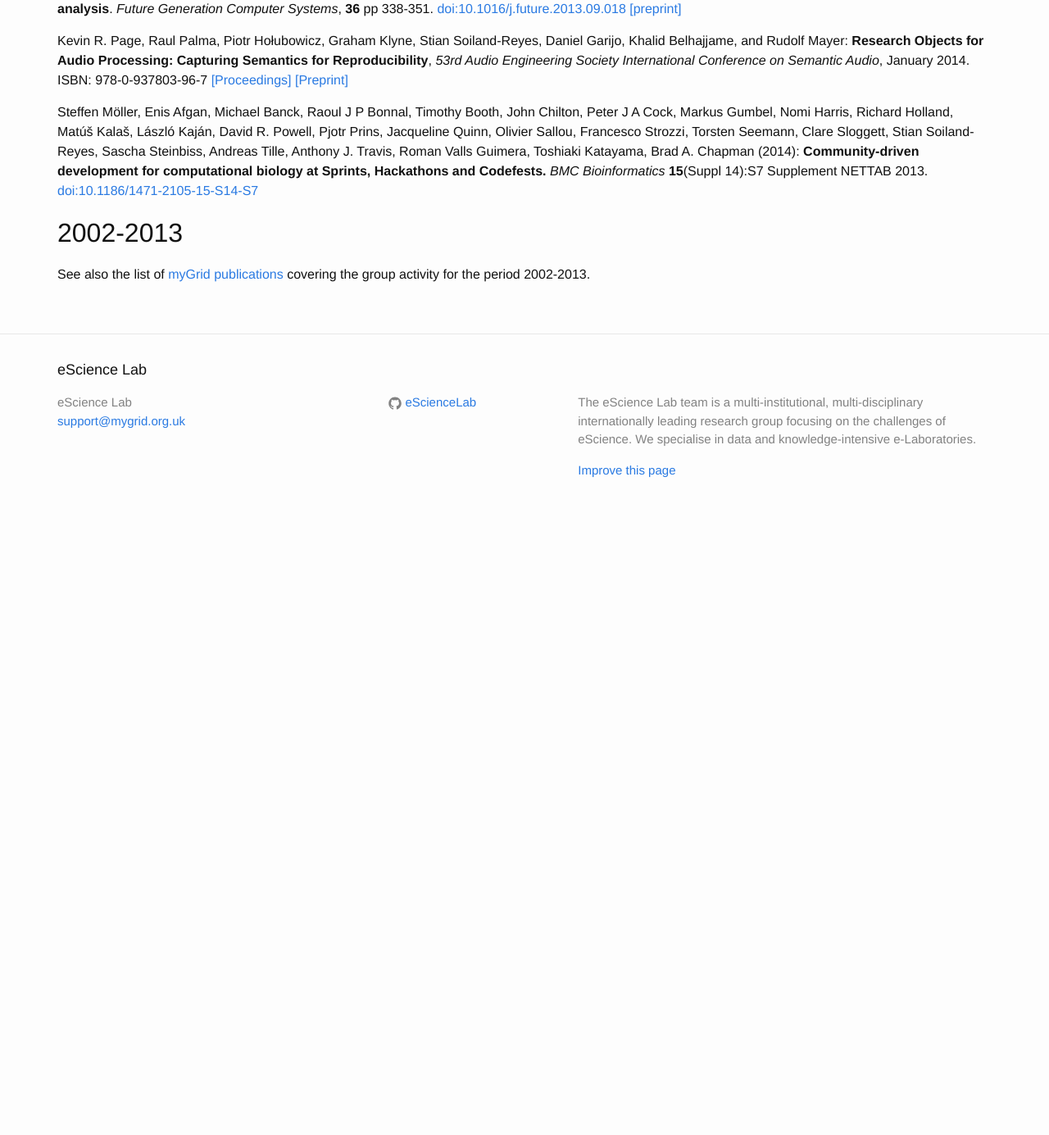
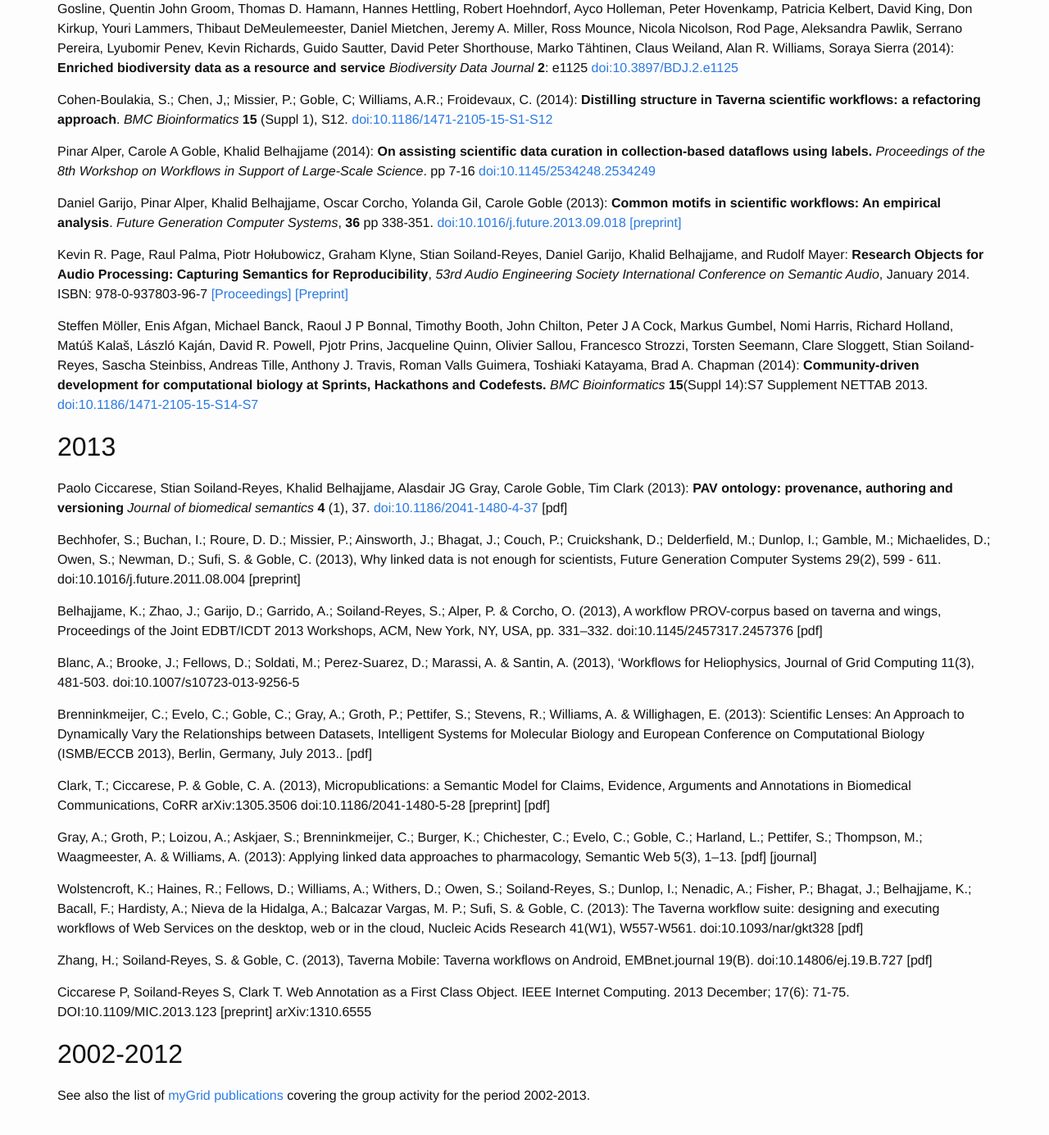
Before and after one commit to eScienceLab/eScienceLab.github.io, a Jekyll site: the page built from publications/index.md, in a window 1280 px wide and 1400 px high, scrolled down 726 px. Shown: the top 1385 px of the window at 82% size. Built offline with Jekyll 4.4.1, drawn with Linux system fonts in a browser that asks for light colours; before the commit the page ends 1356 px from its top, so only the background shows below that; some of the changed text lies outside the part shown.

Commit message:
Update index.md

```diff
--- a/publications/index.md
+++ b/publications/index.md
@@ -3,7 +3,16 @@
 title: Publications
 ---
 
-This is a list of recent publications made by the [eScience lab team](../people/).
+This is a list of recent publications made by the [eScience lab team](../people/). It might not be complete, also check out the Google Scholar profiles of researchers like:
+
+ * Carole Goble
+ * Alan Williams
+ * Norman Morrison
+ *
+
+## 2015
+
+Khalid Belhajjame, Jun Zhao, Daniel Garijo, Matthew Gamble, Kristina Hettne, Raul Palma, Eleni Mina, Oscar Corcho, José Manuel Gómez-Pérez, Sean Bechhofer, Graham Klyne, Carole Goble (2015): **Using a suite of ontologies for preserving workflow-centric research objects** _Journal of Web Semantics: Scence, Services and Agents on the World Wide Web_ **32** May 2015 pp 16-42, [doi:10.1016/j.websem.2015.01.003](http://dx.doi.org/10.1016/j.websem.2015.01.003)
 
 ## 2014
 Cherian Mathew, Anton Güntsch, Matthias Obst, Saverio Vicario, Robert Haines, Alan R. Williams, Yde de Jong, Carole Goble (2014): **A semi-automated workflow for biodiversity data retrieval, cleaning, and quality control**. _Biodiversity Data Journal 12/2014_; **2**:e4221. [doi:10.3897/BDJ.2.e4221](http://dx.doi.org/10.3897/BDJ.2.e4221)
@@ -23,7 +32,29 @@
 
 Steffen Möller, Enis Afgan, Michael Banck, Raoul J P Bonnal, Timothy Booth, John Chilton, Peter J A Cock, Markus Gumbel, Nomi Harris, Richard Holland, Matúš Kalaš, László Kaján, David R. Powell, Pjotr Prins, Jacqueline Quinn, Olivier Sallou, Francesco Strozzi, Torsten Seemann, Clare Sloggett, Stian Soiland-Reyes, Sascha Steinbiss, Andreas Tille, Anthony J. Travis, Roman Valls Guimera, Toshiaki Katayama, Brad A. Chapman (2014): **Community-driven development for computational biology at Sprints, Hackathons and Codefests.** _BMC Bioinformatics_ **15**(Suppl 14):S7 Supplement NETTAB 2013.  [doi:10.1186/1471-2105-15-S14-S7](http://dx.doi.org/10.1186/1471-2105-15-S14-S7)
 
-## 2002-2013
+## 2013
+
+Paolo Ciccarese, Stian Soiland-Reyes, Khalid Belhajjame, Alasdair JG Gray, Carole Goble, Tim Clark (2013): **PAV ontology: provenance, authoring and versioning** _Journal of biomedical semantics_ **4** (1), 37. [doi:10.1186/2041-1480-4-37](http://dx.doi.orgd/resoi:10.1186/2041-1480-4-37) [pdf]
+
+Bechhofer, S.; Buchan, I.; Roure, D. D.; Missier, P.; Ainsworth, J.; Bhagat, J.; Couch, P.; Cruickshank, D.; Delderfield, M.; Dunlop, I.; Gamble, M.; Michaelides, D.; Owen, S.; Newman, D.; Sufi, S. & Goble, C. (2013), Why linked data is not enough for scientists, Future Generation Computer Systems  29(2), 599 - 611. doi:10.1016/j.future.2011.08.004 [preprint]
+
+Belhajjame, K.; Zhao, J.; Garijo, D.; Garrido, A.; Soiland-Reyes, S.; Alper, P. & Corcho, O. (2013), A workflow PROV-corpus based on taverna and wings, Proceedings of the Joint EDBT/ICDT 2013 Workshops, ACM, New York, NY, USA, pp. 331–332. doi:10.1145/2457317.2457376  [pdf]
+
+Blanc, A.; Brooke, J.; Fellows, D.; Soldati, M.; Perez-Suarez, D.; Marassi, A. & Santin, A. (2013), 'Workflows for Heliophysics, Journal of Grid Computing 11(3), 481-503. doi:10.1007/s10723-013-9256-5
+
+Brenninkmeijer, C.; Evelo, C.; Goble, C.; Gray, A.; Groth, P.; Pettifer, S.; Stevens, R.; Williams, A. & Willighagen, E. (2013): Scientific Lenses: An Approach to Dynamically Vary the Relationships between Datasets, Intelligent Systems for Molecular Biology and European Conference on Computational Biology  (ISMB/ECCB 2013), Berlin, Germany, July 2013.. [pdf]
+
+Clark, T.; Ciccarese, P. & Goble, C. A. (2013), Micropublications: a Semantic Model for Claims, Evidence, Arguments and Annotations in Biomedical Communications, CoRR  arXiv:1305.3506 doi:10.1186/2041-1480-5-28 [preprint] [pdf]
+
+Gray, A.; Groth, P.; Loizou, A.; Askjaer, S.; Brenninkmeijer, C.; Burger, K.; Chichester, C.; Evelo, C.; Goble, C.; Harland, L.; Pettifer, S.; Thompson, M.; Waagmeester, A. & Williams, A. (2013): Applying linked data approaches to pharmacology, Semantic Web 5(3), 1–13. [pdf] [journal]
+
+Wolstencroft, K.; Haines, R.; Fellows, D.; Williams, A.; Withers, D.; Owen, S.; Soiland-Reyes, S.; Dunlop, I.; Nenadic, A.; Fisher, P.; Bhagat, J.; Belhajjame, K.; Bacall, F.; Hardisty, A.; Nieva de la Hidalga, A.; Balcazar Vargas, M. P.; Sufi, S. & Goble, C. (2013): The Taverna workflow suite: designing and executing workflows of Web Services on the desktop, web or in the cloud, Nucleic Acids Research 41(W1), W557-W561. doi:10.1093/nar/gkt328 [pdf]
+
+Zhang, H.; Soiland-Reyes, S. & Goble, C. (2013), Taverna Mobile: Taverna workflows on Android, EMBnet.journal 19(B). doi:10.14806/ej.19.B.727 [pdf]
+
+Ciccarese P, Soiland-Reyes S, Clark T. Web Annotation as a First Class Object. IEEE Internet Computing. 2013 December; 17(6): 71-75. DOI:10.1109/MIC.2013.123 [preprint] arXiv:1310.6555
+
+## 2002-2012
 
 See also the list of
 [myGrid publications](http://dev.mygrid.org.uk/wiki/display/about/myGrid+Publications) covering the group activity for the period 2002-2013.
```
